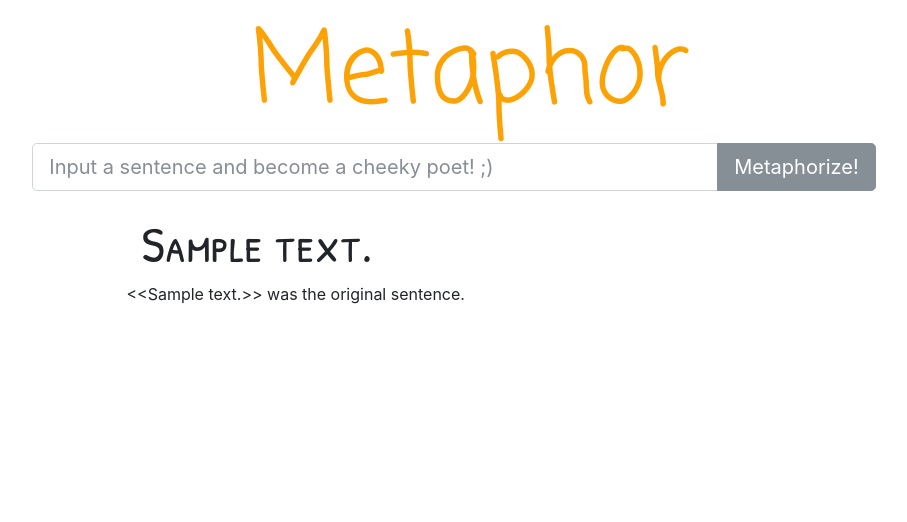
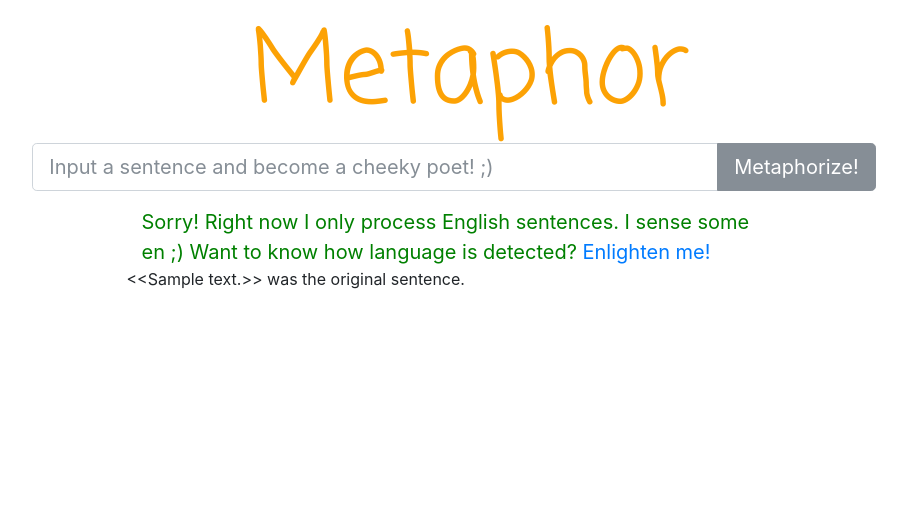
Before and after one commit to guiem/metaphor, a Django app: template metaphor/templates/homepage.html in a window 1280 px wide. Shown: the part 154-676 px from the top of the page, without its empty margins (186-1093 px from the left). Run offline with Django 3.2, Linux system fonts and the light colour scheme; the template is opened without the code that fills it: most values are stand-ins (such as "Sample title", 1, 10 or a date in 2020); parts of the project's set-up code (start-up, migrations or seed data) failed here and were passed over.

Commit message:
Added language detector

```diff
--- a/metaphor/static/css/homepage.css
+++ b/metaphor/static/css/homepage.css
@@ -6,8 +6,13 @@
 }
 
 .github {
-	font-family: "AnnieUseYourTelescope";
-	font-size:20px;
+    font-family: "AnnieUseYourTelescope";
+    font-size:20px;
+}
+
+.error_text {
+    font-size: 20px;
+    color: green;
 }
 
 footer {
--- a/metaphor/templates/homepage.html
+++ b/metaphor/templates/homepage.html
@@ -29,10 +29,16 @@
         </div>
         <div class="row">
             <div class="col-md-6 offset-3">
-                {% if metaphor_text %}
+                {% if lang == "English" %}
                     <div class="metaphor">
                         {{ metaphor_text }}
                     </div>
+                {% elif lang %}
+                    <div class="error_text">
+                        Sorry! Right now I only process English sentences. I sense some {{lang}} ;) Want to know how language is detected? <a href="https://github.com/guiem">Enlighten me!</a>
+                    </div>
+                {% endif %}
+                {% if sentence_text %}
                     <div class="row">
                         &lt;&lt;{{ sentence_text }}&gt;&gt; was the original sentence.
                     </div>
--- a/requirements.txt
+++ b/requirements.txt
@@ -1,4 +1,7 @@
 Django==1.11.6
 gunicorn==19.7.1
+nltk==3.2.5
 psycopg2==2.7.3.1
 pytz==2017.2
+six==1.11.0
+wheel==0.26.0
```
Also changed, not shown: metaphor/utils.py (added, +18 -0 lines), metaphor/views.py (+9 -4 lines).
